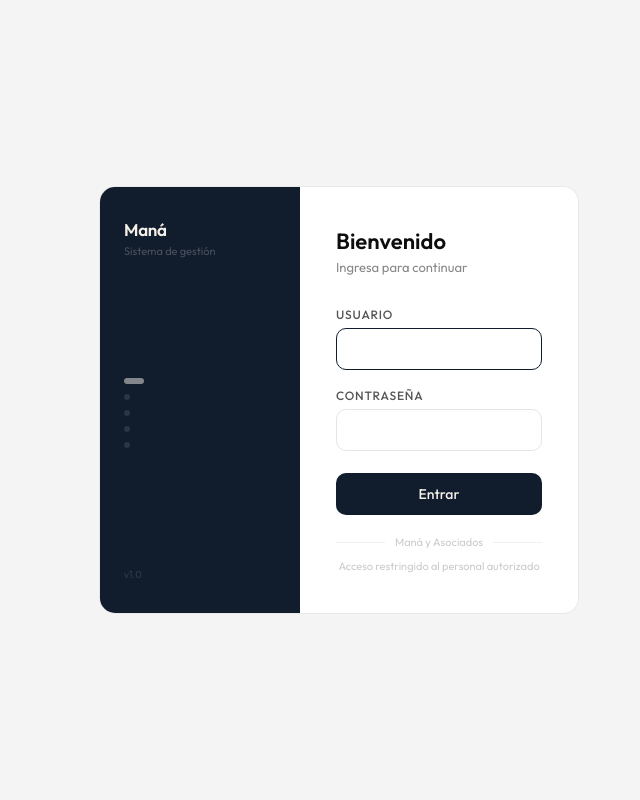
After one commit to KellSoft/project-supermarket, a Django app: page /cuentas/login/ in a window 1280 px wide. The commit adds this page. Shown: the whole page, without its empty margins (301-941 px from the left). Run offline with Django 5.2, Linux system fonts and the light colour scheme; parts of the project's set-up code (start-up, migrations or seed data) failed here and were passed over.

Commit message:
feat: login

```diff
--- /dev/null
+++ b/apps/accounts/middleware.py
@@ -0,0 +1,14 @@
+from django.shortcuts import redirect
+from django.urls import reverse
+
+
+class LoginRequiredMiddleware:
+    EXEMPT_URLS = ["/cuentas/login/"]
+
+    def __init__(self, get_response):
+        self.get_response = get_response
+
+    def __call__(self, request):
+        if not request.user.is_authenticated and request.path not in self.EXEMPT_URLS:
+            return redirect(f"{reverse('accounts:login')}?next={request.path}")
+        return self.get_response(request)
--- a/apps/accounts/urls.py
+++ b/apps/accounts/urls.py
@@ -1,5 +1,9 @@
 from django.urls import path
+from . import views
 
-app_name = 'accounts'
+app_name = "accounts"
 
-urlpatterns = []
+urlpatterns = [
+    path("login/", views.login_view, name="login"),
+    path("logout/", views.logout_view, name="logout"),
+]
--- a/apps/accounts/views.py
+++ b/apps/accounts/views.py
@@ -1,3 +1,26 @@
-from django.shortcuts import render
+from django.contrib.auth import authenticate, login, logout
+from django.shortcuts import render, redirect
 
-# Create your views here.
+
+def login_view(request):
+    if request.user.is_authenticated:
+        return redirect("dashboard:index")
+
+    error = None
+    if request.method == "POST":
+        user = authenticate(
+            request,
+            username=request.POST["username"],
+            password=request.POST["password"],
+        )
+        if user:
+            login(request, user)
+            return redirect(request.GET.get("next", "dashboard:index"))
+        error = "Usuario o contraseña incorrectos"
+
+    return render(request, "accounts/login.html", {"error": error})
+
+
+def logout_view(request):
+    logout(request)
+    return redirect("accounts:login")
--- a/config/settings.py
+++ b/config/settings.py
@@ -67,6 +67,8 @@ MIDDLEWARE = [
     'django.contrib.auth.middleware.AuthenticationMiddleware',
     'django.contrib.messages.middleware.MessageMiddleware',
     'django.middleware.clickjacking.XFrameOptionsMiddleware',
+    "apps.accounts.middleware.LoginRequiredMiddleware",
+
 ]
 
 ROOT_URLCONF = 'config.urls'
@@ -146,3 +148,6 @@ DEFAULT_AUTO_FIELD = 'django.db.models.BigAutoField'
 
 CRISPY_ALLOWED_TEMPLATE_PACKS = "bootstrap5"
 CRISPY_TEMPLATE_PACK = "bootstrap5"
+
+LOGIN_URL = "accounts:login"
+LOGIN_REDIRECT_URL = "dashboard:index"
--- /dev/null
+++ b/templates/accounts/login.html
@@ -0,0 +1,111 @@
+{% load static %}
+<!DOCTYPE html>
+<html lang="es">
+<head>
+  <meta charset="UTF-8">
+  <meta name="viewport" content="width=device-width, initial-scale=1">
+  <title>Iniciar sesión — Maná</title>
+  <style>
+    @import url('https://fonts.googleapis.com/css2?family=Outfit:wght@300;400;500;600;700&display=swap');
+    *, *::before, *::after { box-sizing: border-box; margin: 0; padding: 0; }
+    body {
+      font-family: 'Outfit', sans-serif;
+      background: #F4F4F4;
+      min-height: 100vh;
+      display: flex;
+      align-items: center;
+      justify-content: center;
+      padding: 1rem;
+    }
+    .wrap {
+      display: flex;
+      width: 100%;
+      max-width: 480px;
+      border: 1px solid #e8e8e8;
+      border-radius: 16px;
+      overflow: hidden;
+    }
+    .left {
+      width: 200px;
+      background: #111c2d;
+      display: flex;
+      flex-direction: column;
+      justify-content: space-between;
+      padding: 32px 24px;
+      flex-shrink: 0;
+    }
+    .left-brand { color: #F5F0E8; font-size: 17px; font-weight: 600; letter-spacing: -0.3px; }
+    .left-tagline { color: rgba(245,240,232,0.25); font-size: 11px; margin-top: 4px; }
+    .left-dots { display: flex; flex-direction: column; gap: 10px; margin: auto 0; }
+    .dot { width: 6px; height: 6px; border-radius: 50%; background: rgba(245,240,232,0.12); }
+    .dot.active { background: rgba(245,240,232,0.5); width: 20px; border-radius: 3px; }
+    .left-footer { color: rgba(245,240,232,0.15); font-size: 10px; }
+    .right {
+      flex: 1;
+      background: #fff;
+      padding: 40px 36px;
+      display: flex;
+      flex-direction: column;
+      justify-content: center;
+    }
+    .greeting { font-size: 22px; font-weight: 600; color: #0d0d0d; margin-bottom: 4px; }
+    .sub { font-size: 13px; color: #888; margin-bottom: 32px; }
+    .field { margin-bottom: 18px; }
+    .field label { display: block; font-size: 12px; font-weight: 500; color: #555; margin-bottom: 6px; text-transform: uppercase; letter-spacing: 0.8px; }
+    .field input { width: 100%; padding: 11px 14px; border: 1px solid #e5e5e5; border-radius: 10px; font-family: 'Outfit', sans-serif; font-size: 14px; color: #0d0d0d; outline: none; transition: border-color .15s; }
+    .field input:focus { border-color: #111c2d; }
+    .error { background: #FFF0F0; border: 1px solid #ffd0d0; border-radius: 8px; padding: 10px 14px; font-size: 12px; color: #c0392b; margin-bottom: 18px; display: flex; align-items: center; gap: 8px; }
+    .btn { width: 100%; padding: 12px; background: #111c2d; color: #F5F0E8; border: none; border-radius: 10px; font-family: 'Outfit', sans-serif; font-size: 14px; font-weight: 500; cursor: pointer; transition: opacity .15s; margin-top: 4px; }
+    .btn:hover { opacity: 0.85; }
+    .divider { display: flex; align-items: center; gap: 10px; margin: 20px 0 0; }
+    .divider span { font-size: 11px; color: #ccc; white-space: nowrap; }
+    .divider hr { flex: 1; border: none; border-top: 1px solid #f0f0f0; }
+    .hint { text-align: center; font-size: 11px; color: #ccc; margin-top: 10px; }
+  </style>
+</head>
+<body>
+  <div class="wrap">
+    <div class="left">
+      <div>
+        <div class="left-brand">Maná</div>
+        <div class="left-tagline">Sistema de gestión</div>
+      </div>
+      <div class="left-dots">
+        <div class="dot active"></div>
+        <div class="dot"></div>
+        <div class="dot"></div>
+        <div class="dot"></div>
+        <div class="dot"></div>
+      </div>
+      <div class="left-footer">v1.0</div>
+    </div>
+    <div class="right">
+      <div class="greeting">Bienvenido</div>
+      <div class="sub">Ingresa para continuar</div>
+
+      {% if error %}
+      <div class="error">
+        <svg width="14" height="14" viewBox="0 0 24 24" fill="none" stroke="currentColor" stroke-width="2"><circle cx="12" cy="12" r="10"/><line x1="12" y1="8" x2="12" y2="12"/><line x1="12" y1="16" x2="12.01" y2="16"/></svg>
+        {{ error }}
+      </div>
+      {% endif %}
+
+      <form method="post">
+        {% csrf_token %}
+        <div class="field">
+          <label for="username">Usuario</label>
+          <input type="text" id="username" name="username" required autofocus>
+        </div>
+        <div class="field">
+          <label for="password">Contraseña</label>
+          <input type="password" id="password" name="password" required>
+        </div>
+        <button type="submit" class="btn">Entrar</button>
+      </form>
+
+      <div class="divider"><hr><span>Maná y Asociados</span><hr></div>
+      <div class="hint">Acceso restringido al personal autorizado</div>
+    </div>
+  </div>
+</body>
+</html>
```
Also changed, not shown: templates/partials/_sidebar.html (+17 -6 lines).
